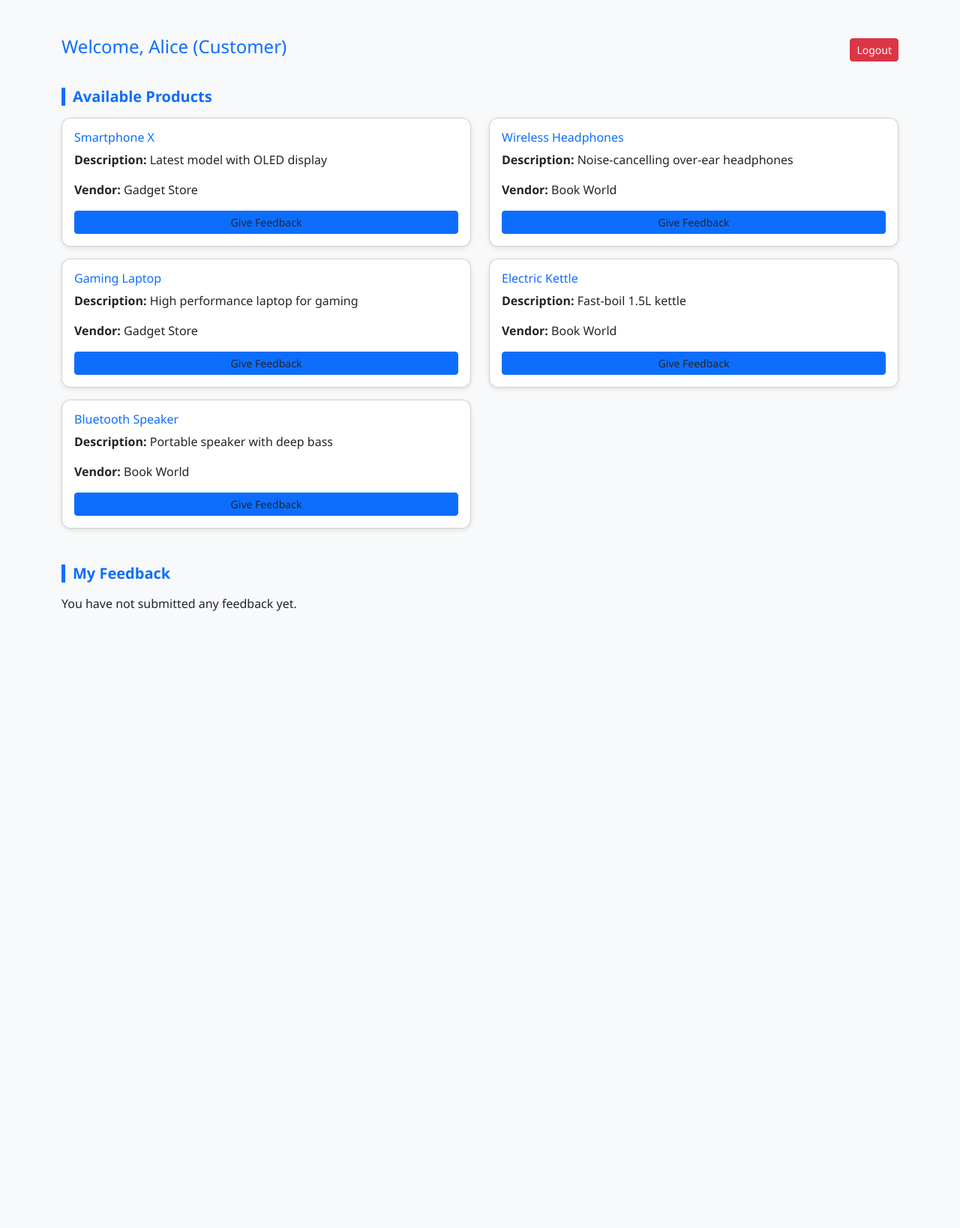
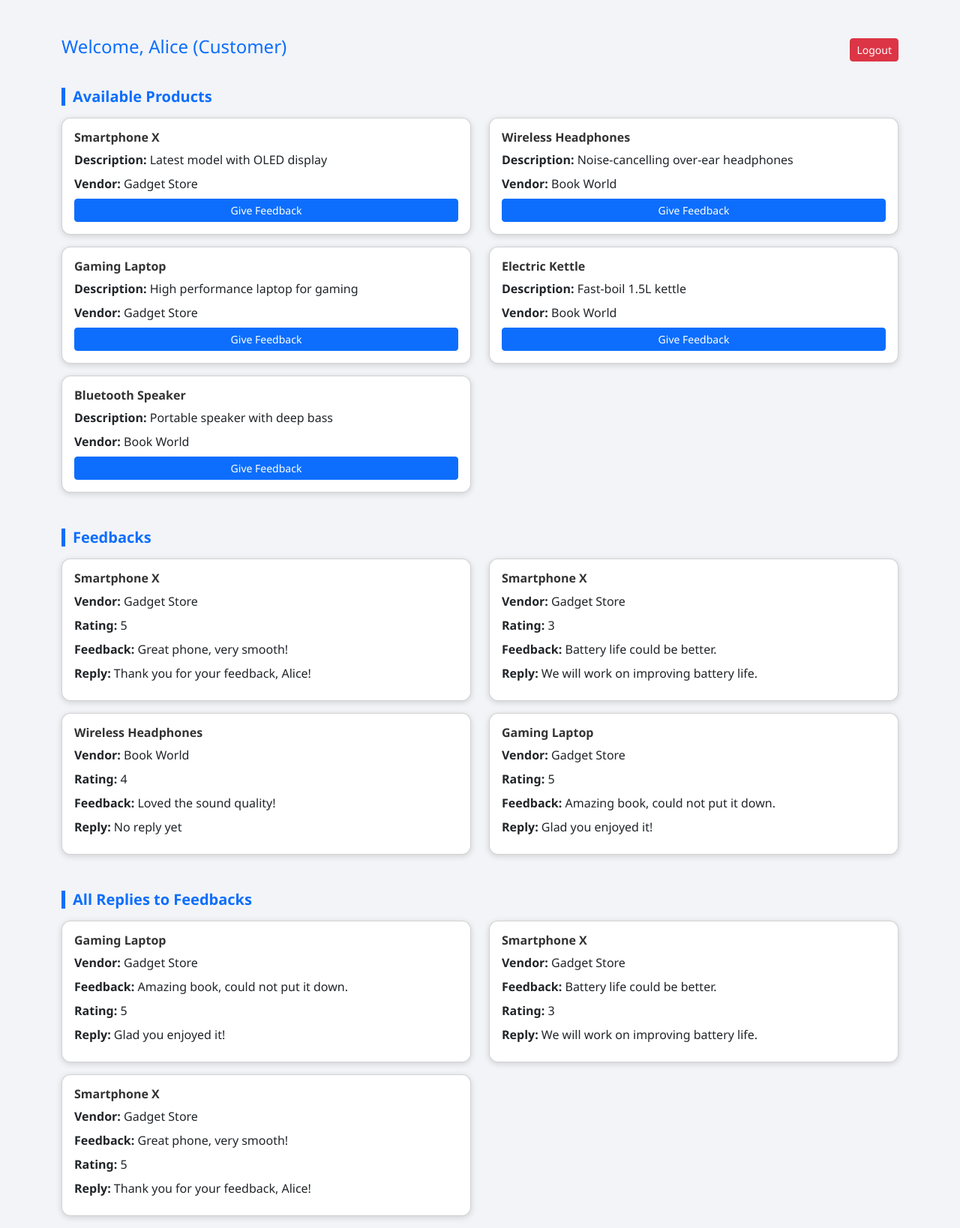
Before and after one commit to surenelango03/mini_app_feedback_system, a Flask app: page / in a window 1280 px wide. Shown: the whole page at 75% size. Before the commit the page ends 815 px from the top, so only its background shows below. Run offline with Flask 3, Linux system fonts and the light colour scheme; a user stored in the database is signed in; data comes from the database, SQL or seed files in the repository.

Commit message:
with replies displayed

```diff
--- a/app.py
+++ b/app.py
@@ -103,7 +103,6 @@ def add_product():
     conn.close()
     return render_template("add_product.html", user=user, vendors=vendors)
 
-
 @app.route("/products")
 def products():
     user = current_user()
@@ -122,21 +121,46 @@ def products():
     """)
     products_list = cursor.fetchall()
 
-    # Fetch all feedback submitted by this user
+    # Fetch all feedbacks with replies (if any)
     cursor.execute("""
-        SELECT f.id AS feedback_id, f.comment AS feedback, f.rating, p.name AS product_name, v.name AS vendor_name
+        SELECT f.id AS feedback_id,
+               f.comment AS feedback,
+               f.rating,
+               p.name AS product_name,
+               v.name AS vendor_name,
+               rr.reply_text
         FROM Feedback f
         JOIN Products p ON f.product_id = p.id
         LEFT JOIN Vendors v ON p.vendor_id = v.id
-        WHERE f.user_id = %s
+        LEFT JOIN Review_Replies rr ON rr.feedback_id = f.id
         ORDER BY f.submitted_at DESC
-    """, (user["id"],))
-    my_feedbacks = cursor.fetchall()
+    """)
+    feedbacks_with_replies = cursor.fetchall()
+
+    # Fetch all replies (with feedback, product, vendor info)
+    cursor.execute("""
+        SELECT rr.reply_text, rr.feedback_id, rr.vendor_id,
+               f.comment AS feedback, f.rating,
+               p.name AS product_name,
+               v.name AS vendor_name
+        FROM Review_Replies rr
+        JOIN Feedback f ON rr.feedback_id = f.id
+        JOIN Products p ON f.product_id = p.id
+        LEFT JOIN Vendors v ON p.vendor_id = v.id
+        ORDER BY rr.id DESC
+    """)
+    all_replies = cursor.fetchall()
 
     cursor.close()
     conn.close()
 
-    return render_template("products.html", products=products_list, my_feedbacks=my_feedbacks, user=user)
+    return render_template(
+        "products.html",
+        products=products_list,
+        feedbacks_with_replies=feedbacks_with_replies,
+        all_replies=all_replies,
+        user=user
+    )
 
 
 
@@ -188,19 +212,55 @@ def home():
         conn = get_db()
         cursor = conn.cursor(dictionary=True)
 
+        # Fetch all products with vendor names
         cursor.execute("""
             SELECT p.id, p.name, p.description, v.name AS vendor_name
             FROM Products p
             LEFT JOIN Vendors v ON p.vendor_id = v.id
         """)
         products_list = cursor.fetchall()
+
+        # Fetch all feedbacks with replies (if any)
+        cursor.execute("""
+            SELECT f.id AS feedback_id,
+                   f.comment AS feedback,
+                   f.rating,
+                   p.name AS product_name,
+                   v.name AS vendor_name,
+                   rr.reply_text
+            FROM Feedback f
+            JOIN Products p ON f.product_id = p.id
+            LEFT JOIN Vendors v ON p.vendor_id = v.id
+            LEFT JOIN Review_Replies rr ON rr.feedback_id = f.id
+            ORDER BY f.submitted_at DESC
+        """)
+        feedbacks_with_replies = cursor.fetchall()
+
+        # Fetch all replies (with feedback, product, vendor info)
+        cursor.execute("""
+            SELECT rr.reply_text, rr.feedback_id, rr.vendor_id,
+                   f.comment AS feedback, f.rating,
+                   p.name AS product_name,
+                   v.name AS vendor_name
+            FROM Review_Replies rr
+            JOIN Feedback f ON rr.feedback_id = f.id
+            JOIN Products p ON f.product_id = p.id
+            LEFT JOIN Vendors v ON p.vendor_id = v.id
+            ORDER BY rr.id DESC
+        """)
+        all_replies = cursor.fetchall()
+
         cursor.close()
         conn.close()
 
-        return render_template("products.html", products=products_list, user=user)
-
-
-
+        return render_template(
+            "products.html",
+            products=products_list,
+            feedbacks_with_replies=feedbacks_with_replies,
+            all_replies=all_replies,
+            user=user
+        )
+# ...existing code...
 
 @app.route("/login", methods=["GET", "POST"])
 def login():
--- a/templates/products.html
+++ b/templates/products.html
@@ -5,13 +5,14 @@
   <title>Products</title>
   <link href="https://cdn.jsdelivr.net/npm/bootstrap@5.3.1/dist/css/bootstrap.min.css" rel="stylesheet">
   <link rel="stylesheet" href="{{ url_for('static', filename='css/style.css') }}">
-
   <style>
-    body { background-color: #f8f9fa; }
-    .card { border-radius: 12px; box-shadow: 0 2px 6px rgba(0,0,0,0.1); margin-bottom: 1rem; }
-    .section-title { color: #0d6efd; margin-top: 2rem; margin-bottom: 1rem; }
-    .btn-feedback { background-color: #0d6efd; border-color: #0d6efd; }
-    .btn-feedback:hover { background-color: #0b5ed7; }
+    body { background-color: #f2f4f8; }
+    .card { border-radius: 12px; box-shadow: 0 2px 8px rgba(0,0,0,0.15); margin-bottom: 1rem; }
+    .section-title { color: #0d6efd; margin-top: 2rem; margin-bottom: 1rem; font-weight: bold; }
+    .btn-feedback { background-color: #0d6efd; border-color: #0d6efd; color: white; }
+    .btn-feedback:hover { background-color: #0b5ed7; border-color: #0a58ca; }
+    .card h6 { color: #333; font-weight: bold; }
+    .card p { margin-bottom: 0.5rem; }
   </style>
 </head>
 <body>
@@ -42,23 +43,44 @@
     <p>No products available at the moment.</p>
   {% endif %}
 
-    <!-- My Feedback -->
-    <h5 class="section-title">My Feedback</h5>
-    {% if my_feedbacks %}
+  <!-- Feedbacks with Replies -->
+  <h5 class="section-title">Feedbacks</h5>
+  {% if feedbacks_with_replies %}
     <div class="row">
-      {% for fb in my_feedbacks %}
+    {% for fb in feedbacks_with_replies %}
       <div class="col-md-6">
         <div class="card p-3">
           <h6>{{ fb.product_name }}</h6>
           <p><strong>Vendor:</strong> {{ fb.vendor_name if fb.vendor_name else 'Unknown' }}</p>
           <p><strong>Rating:</strong> {{ fb.rating }}</p>
           <p><strong>Feedback:</strong> {{ fb.feedback }}</p>
+          <p><strong>Reply:</strong> {{ fb.reply_text if fb.reply_text else 'No reply yet' }}</p>
         </div>
       </div>
     {% endfor %}
     </div>
   {% else %}
-      <p>You have not submitted any feedback yet.</p>
+    <p>No feedbacks with replies yet.</p>
+  {% endif %}
+
+  <!-- All Replies Section -->
+  <h5 class="section-title">All Replies to Feedbacks</h5>
+  {% if all_replies %}
+    <div class="row">
+    {% for reply in all_replies %}
+      <div class="col-md-6">
+        <div class="card p-3">
+          <h6>{{ reply.product_name }}</h6>
+          <p><strong>Vendor:</strong> {{ reply.vendor_name if reply.vendor_name else 'Unknown' }}</p>
+          <p><strong>Feedback:</strong> {{ reply.feedback }}</p>
+          <p><strong>Rating:</strong> {{ reply.rating }}</p>
+          <p><strong>Reply:</strong> {{ reply.reply_text }}</p>
+        </div>
+      </div>
+    {% endfor %}
+    </div>
+  {% else %}
+    <p>No replies yet.</p>
   {% endif %}
 
 </div>
```
Also changed, not shown: templates/trash/home.html (renamed from templates/home.html), templates/trash/index.html (renamed from templates/index.html). Lines whose indentation alone changed are shown as unchanged.
